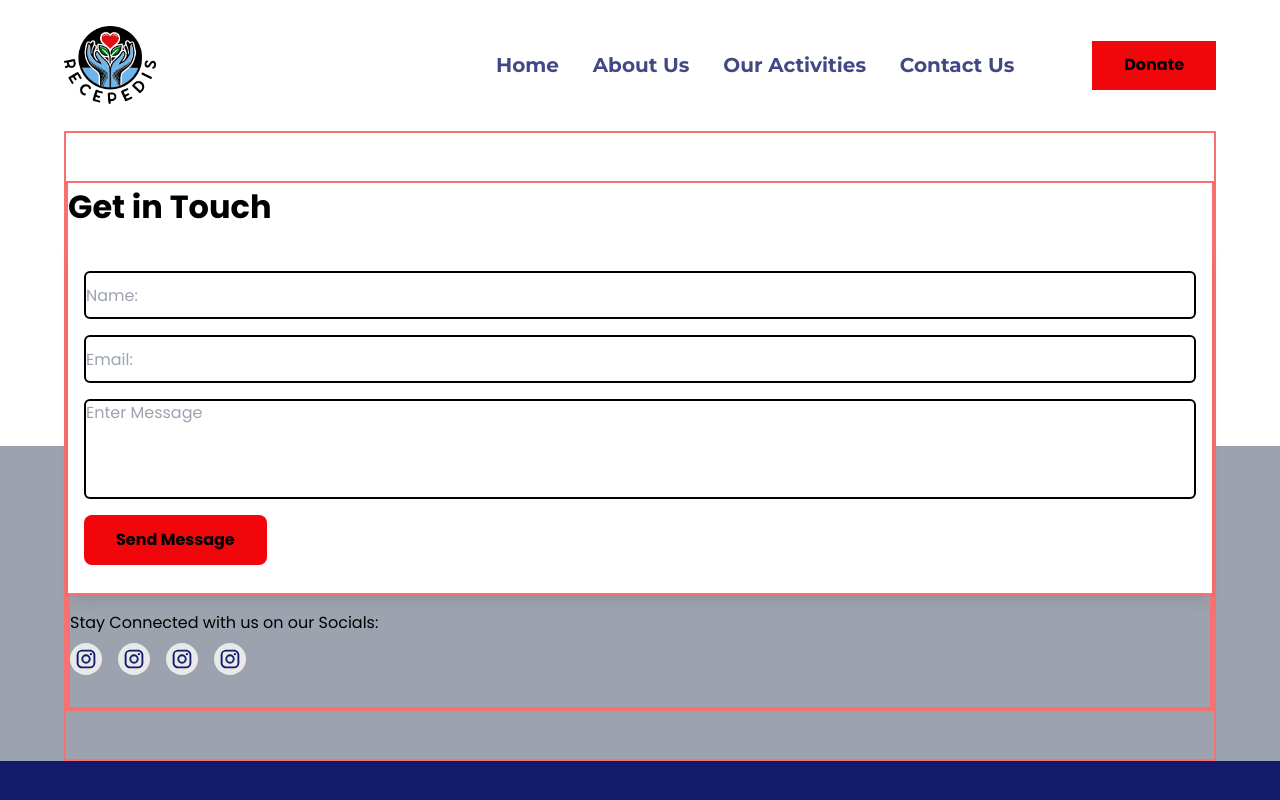
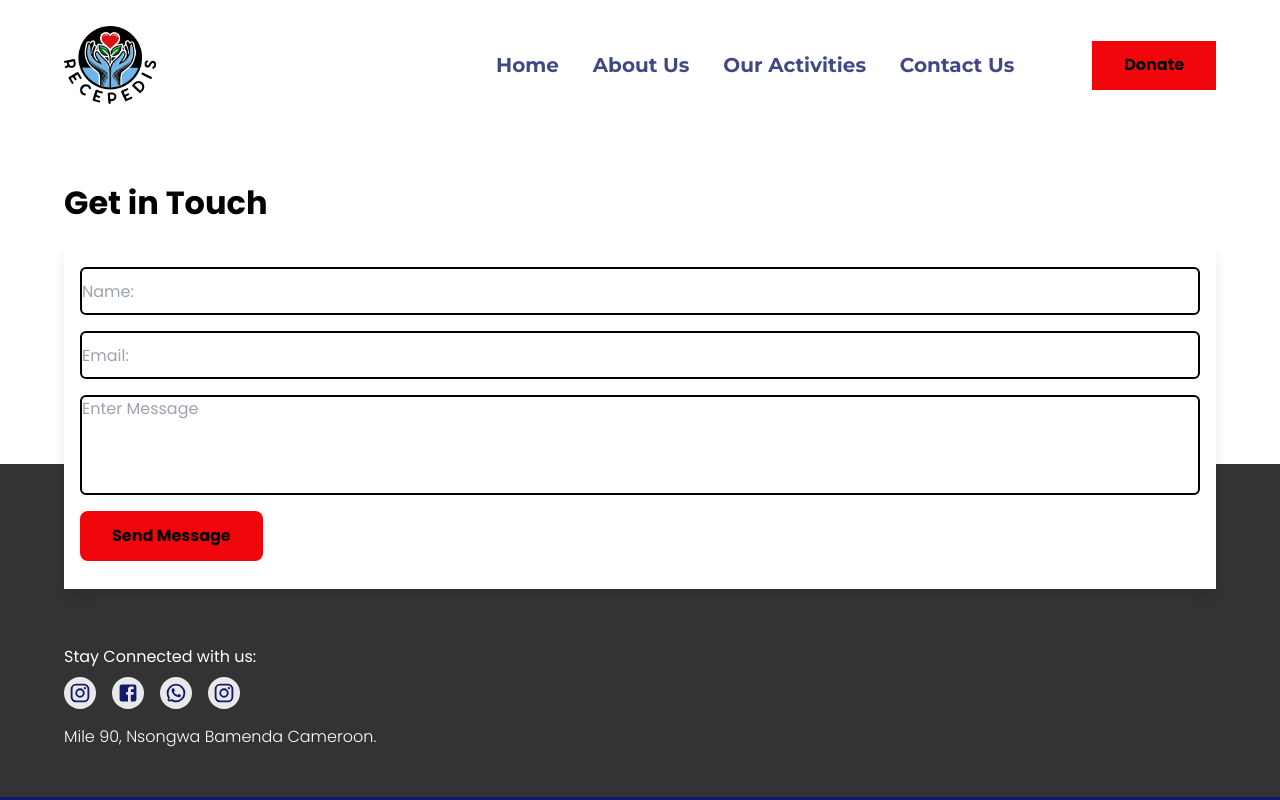
Before and after one commit to CJWALT/recepedis-ngo, a React (Create React App) app: page /contact in a window 1280 px wide. Shown: the top 800 px of the page. Built offline with nearby package versions, Linux system fonts and the light colour scheme.

Commit message:
add social icon and address

```diff
--- a/src/pages/Contact.jsx
+++ b/src/pages/Contact.jsx
@@ -4,6 +4,8 @@ import Button from '../component/Button'
 
 
 import InstagramIcon from '@mui/icons-material/Instagram';
+import FacebookIcon from '@mui/icons-material/Facebook';
+import WhatsAppIcon from '@mui/icons-material/WhatsApp';
 
 
 function Contact() {
@@ -39,10 +41,10 @@ function Contact() {
 
   return (
     <div className='relative'>
-       <span className='bg-gray-400 -z-10 absolute h-[50%] bottom-0 w-full block'>
+       <span className='bg-[#010104cc] -z-10 absolute h-[50%] bottom-0 w-full block'>
         </span>
-            <div className='w-[90%] sm:w-[80%] md:w-[90%] mx-auto border-2 border-red-400 py-[3rem]'>
-              <div className='border-2 border-red-400 flex flex-col'>
+            <div className='w-[90%] sm:w-[80%] md:w-[90%] mx-auto py-[3rem]'>
+              <div className='flex flex-col'>
                   <h4 className='font-bold mb-[.8rem] text-[2rem]'>Get in Touch </h4>
 
                 <div className='px-4 py-7 bg-white shadow-lg'>
@@ -57,23 +59,28 @@ function Contact() {
                       <Button
                       children='Send Message'
                       className='bg-btnColor hover:bg-white rounded-lg'/>
-                        </div>          </form>
+                        </div>
+                          </form>
                 </div>
-                <div className='border-2 border-red-400 py-4'>
-                <h5 className='mb-2'> Stay Connected with us on our Socials: </h5>
+                <div className='pt-6 mt-[2rem] text-white'>
+                <h5 className='mb-2'> Stay Connected with us: </h5>
                   <div className='mb-4 flex gap-[1rem]'>
                     <span>
                     <a href="https://instagram.com/recepedis237?igshid=MzNlNGNkZWQ4Mg==" target="_blank" rel="noopener noreferrer"><InstagramIcon className='!w-[2rem] !h-[2rem] px-[.3rem] py-[.3rem] bg-[#E9E9E9] rounded-full text-[#121A6B]'/></a>
                     </span>
                     <span>
-                    <a href="https://instagram.com/recepedis237?igshid=MzNlNGNkZWQ4Mg==" target="_blank" rel="noopener noreferrer"><InstagramIcon className='!w-[2rem] !h-[2rem] px-[.3rem] py-[.3rem] bg-[#E9E9E9] rounded-full text-[#121A6B]'/></a>
+                    <a href="https://www.facebook.com/profile.php?id=100079275348605&_rdc=1&_rdr" target="_blank" rel="noopener noreferrer"><FacebookIcon className='!w-[2rem] !h-[2rem] px-[.3rem] py-[.3rem] bg-[#E9E9E9] rounded-full text-[#121A6B]'/></a>
+                    </span>
+                    <span>
+                    <a href="https://wa.me/+237677087801" target="_blank" rel="noopener noreferrer"><WhatsAppIcon className='!w-[2rem] !h-[2rem] px-[.3rem] py-[.3rem] bg-[#E9E9E9] rounded-full text-[#121A6B]'/></a>
+
                     </span>
                     <span>
                     <a href="https://instagram.com/recepedis237?igshid=MzNlNGNkZWQ4Mg==" target="_blank" rel="noopener noreferrer"><InstagramIcon className='!w-[2rem] !h-[2rem] px-[.3rem] py-[.3rem] bg-[#E9E9E9] rounded-full text-[#121A6B]'/></a>
                     </span>
-                    <span>
-                    <a href="https://instagram.com/recepedis237?igshid=MzNlNGNkZWQ4Mg==" target="_blank" rel="noopener noreferrer"><InstagramIcon className='!w-[2rem] !h-[2rem] px-[.3rem] py-[.3rem] bg-[#E9E9E9] rounded-full text-[#121A6B]'/></a>
-                    </span>
+                    </div>
+                    <div>
+                      <h5 className='mt-2 text-[1rem] font-light'>Mile 90, Nsongwa Bamenda Cameroon.</h5>
                     </div>
                 </div>
 
```
